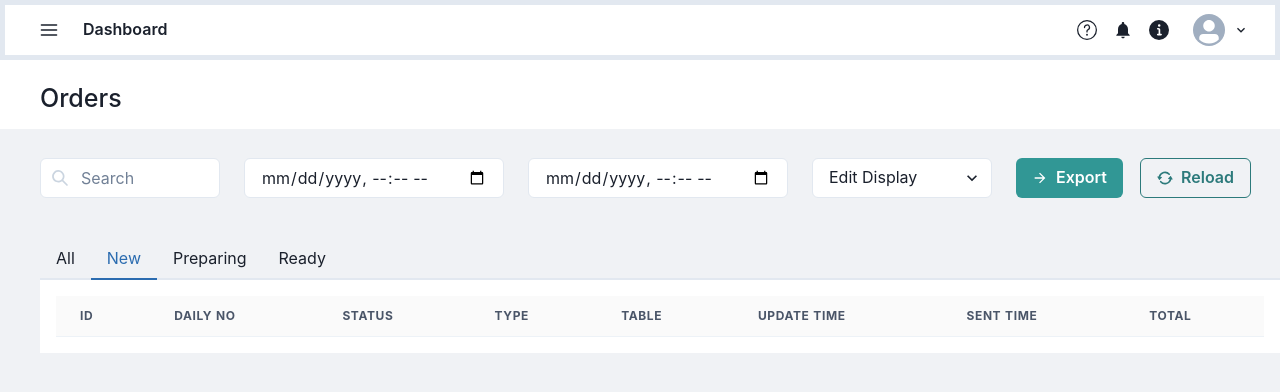
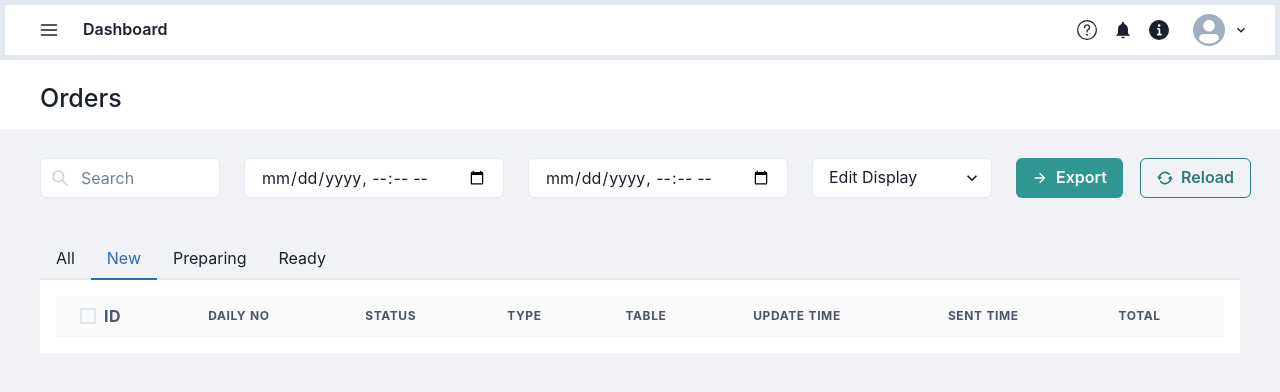
Before and after one commit to shafay-azeem/dine-in, a React (Create React App) app: page /order in a window 1280 px wide. Both pictures are taken after a click on the tab "New". Shown: the top 392 px of the page. Built offline with nearby package versions, Linux system fonts and the light colour scheme.

Commit message:
updated order

```diff
--- a/src/components/Orders/Orders.js
+++ b/src/components/Orders/Orders.js
@@ -103,8 +103,8 @@ const Orders = () => {
         </GridItem>
       </Grid>
 
-      <Box ml="10" mt={5}>
-        <Tabs>
+      <Box m="10" mt={5}>
+        <Tabs w="100%">
           <TabList>
             <Tab>All</Tab>
             <Tab>New</Tab>
@@ -135,9 +135,7 @@ const Orders = () => {
                       <Th>Total</Th>
                     </Tr>
                   </Thead>
-                  <Tbody>
-                    <Text textAlign="center">No Data</Text>
-                  </Tbody>
+                  <Tbody></Tbody>
                 </Table>
               </TableContainer>
             </TabPanel>
@@ -146,7 +144,14 @@ const Orders = () => {
                 <Table variant="simple">
                   <Thead backgroundColor="#FAFAFA">
                     <Tr>
-                      <Th>ID</Th>
+                      <Th>
+                        <Checkbox
+                          isChecked={checkedItems}
+                          onChange={(e) => setCheckedItems(e.target.checked)}
+                        >
+                          ID
+                        </Checkbox>
+                      </Th>
                       <Th>Daily No</Th>
                       <Th>Status</Th>
                       <Th>Type</Th>
@@ -165,7 +170,14 @@ const Orders = () => {
                 <Table variant="simple">
                   <Thead backgroundColor="#FAFAFA">
                     <Tr>
-                      <Th>ID</Th>
+                      <Th>
+                        <Checkbox
+                          isChecked={checkedItems}
+                          onChange={(e) => setCheckedItems(e.target.checked)}
+                        >
+                          ID
+                        </Checkbox>
+                      </Th>
                       <Th>Daily No</Th>
                       <Th>Status</Th>
                       <Th>Type</Th>
@@ -184,7 +196,14 @@ const Orders = () => {
                 <Table variant="simple">
                   <Thead backgroundColor="#FAFAFA">
                     <Tr>
-                      <Th>ID</Th>
+                      <Th>
+                        <Checkbox
+                          isChecked={checkedItems}
+                          onChange={(e) => setCheckedItems(e.target.checked)}
+                        >
+                          ID
+                        </Checkbox>
+                      </Th>
                       <Th>Daily No</Th>
                       <Th>Status</Th>
                       <Th>Type</Th>
```
